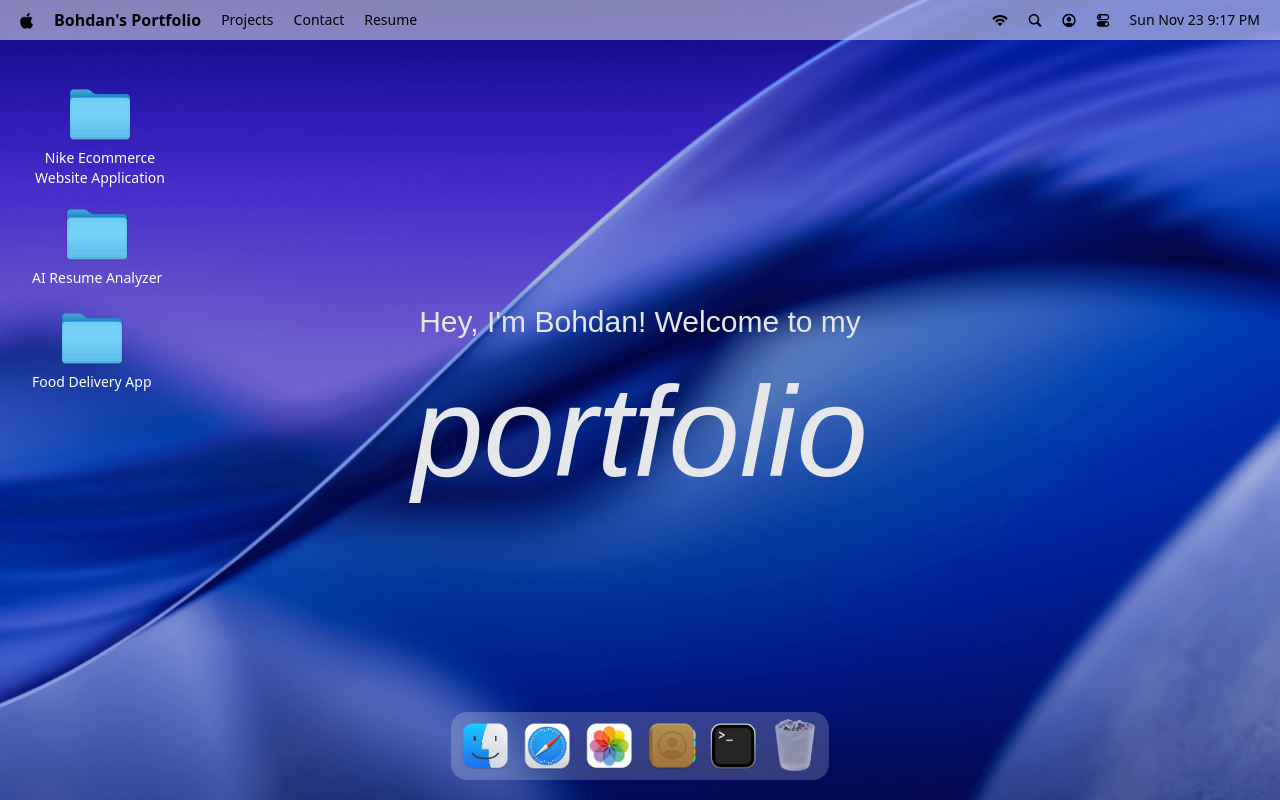
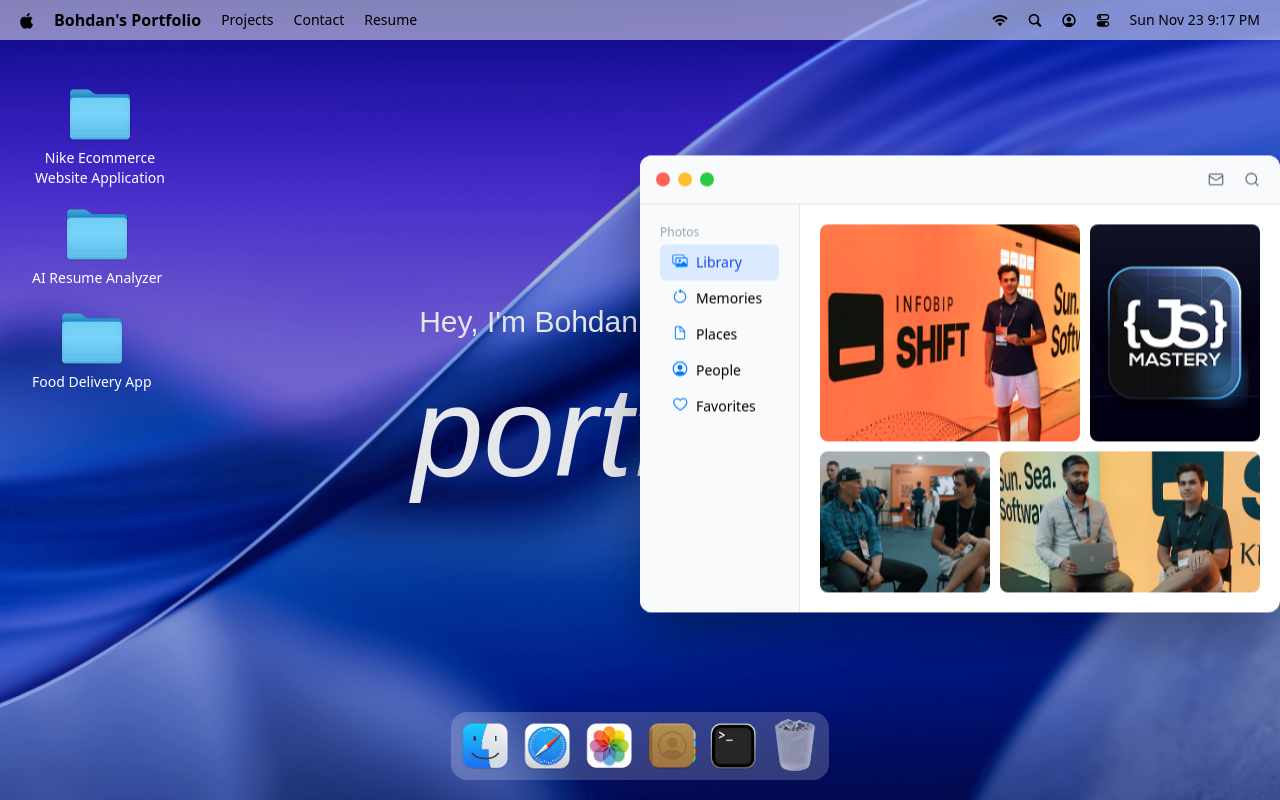
Before and after one commit to explicit-logic/explicit-logic.github.io, a React (Vite) app: page / in a window 1280 px wide. Both pictures are taken after a click on the button 609 px from the left and 746 px from the top of the page. Built offline with nearby package versions, Linux system fonts and the light colour scheme; a web font is replaced by a local one.

Commit message:
feat: add Photos window component and integrate it into the application.

```diff
--- a/src/App.tsx
+++ b/src/App.tsx
@@ -9,6 +9,7 @@
 import { FinderWindow } from "~/windows/Finder";
 import { TextWindow } from "~/windows/Text";
 import { ImageWindow } from "~/windows/Image";
+import { PhotosWindow } from "~/windows/Photos";
 import { Draggable } from "gsap/Draggable";
 import gsap from "gsap";
 
@@ -28,6 +29,7 @@
       <TerminalWindow />
       <TextWindow />
       <ImageWindow />
+      <PhotosWindow />
 
       <Home />
     </main>
--- /dev/null
+++ b/src/windows/Photos.tsx
@@ -0,0 +1,60 @@
+import { WindowWrapper } from "~/hoc/WindowWrapper";
+import { WindowControls } from "~/components/WindowControls";
+import { Mail, Search } from "lucide-react";
+import { photosLinks, gallery } from "~/constants";
+import { useWindowStore } from "~/store/window";
+
+const Photos = () => {
+  const { openWindow } = useWindowStore();
+
+  return (
+    <>
+      <div id="window-header">
+        <WindowControls target="photos" />
+
+        <div className="w-full flex justify-end items-center gap-3 text-gray-500">
+          <Mail className="icon" />
+          <Search className="icon" />
+        </div>
+      </div>
+
+      <div className="flex w-full">
+        <div className="sidebar">
+          <h2>Photos</h2>
+          <ul>
+            {photosLinks.map((link) => (
+              <li key={link.id}>
+                <img src={link.icon} alt={link.title} />
+                <p>{link.title}</p>
+              </li>
+            ))}
+          </ul>
+        </div>
+
+        <div className="gallery">
+          <ul>
+            {gallery.map((img) => (
+              <li
+                key={img.id}
+                onClick={() =>
+                  openWindow("imgfile", {
+                    id: img.id,
+                    name: "Gallery image",
+                    icon: "images/image.png",
+                    kind: "file",
+                    fileType: "image",
+                    imageUrl: img.img,
+                  })
+                }
+              >
+                <img src={img.img} alt={`Gallery image ${img.id}`} />
+              </li>
+            ))}
+          </ul>
+        </div>
+      </div>
+    </>
+  );
+};
+
+export const PhotosWindow = WindowWrapper(Photos, "photos");
```
